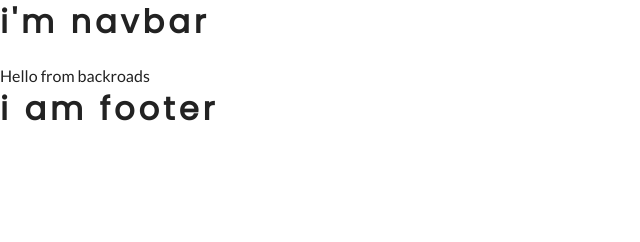
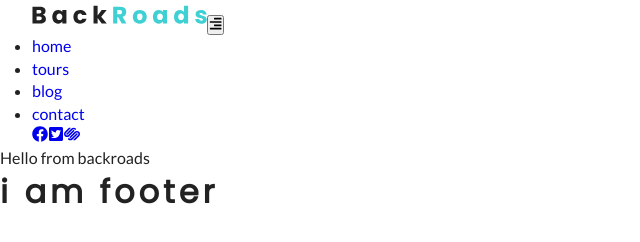
Before and after one commit to davidwachlin/backroads, a Gatsby site: page / in a window 1280 px wide. Shown: the whole page, without its empty margins (0-640 px from the left). Built offline with nearby package versions, Linux system fonts and the light colour scheme; Gatsby itself is replaced by a stand-in of ours.

Commit message:
builds and styles navbar

```diff
--- a/src/components/Navbar.js
+++ b/src/components/Navbar.js
@@ -11,10 +11,47 @@
   const toggleNav = () => {
     setNav(isOpen => !isOpen)
   }
+
   return (
-    <div>
-      <h1>i'm navbar</h1>
-    </div>
+    <nav className={styles.navbar}>
+      <div className={styles.navCenter}>
+        <div className={styles.navHeader}>
+          <img src={logo} alt="backroads-logo" />
+          <button type="button" className={styles.logoBtn} onClick={toggleNav}>
+            <FaAlignRight className={styles.logoIcon} />
+          </button>
+        </div>
+        <ul
+          className={
+            isOpen
+              ? `${styles.navLinks} ${styles.showNav}`
+              : `${styles.navLinks}`
+          }
+        >
+          {links.map((item, index) => {
+            return (
+              <li key={index}>
+                <Link to={item.path}>{item.text}</Link>
+              </li>
+            )
+          })}
+        </ul>
+        <div className={styles.navSocialLinks}>
+          {socialIcons.map((item, index) => {
+            return (
+              <a
+                key={index}
+                href={item.url}
+                target="_blank"
+                rel="noopeneer noreferrer"
+              >
+                {item.icon}
+              </a>
+            )
+          })}
+        </div>
+      </div>
+    </nav>
   )
 }
 
--- a/src/components/constants/social-icons.js
+++ b/src/components/constants/social-icons.js
@@ -1,5 +1,5 @@
 import React from 'react'
-import { FaFacebook, FaTwitterSquare, FaSquareSpace } from 'react-icons/fa'
+import { FaFacebook, FaTwitterSquare, FaSquarespace } from 'react-icons/fa'
 
 export default [
     {
@@ -11,7 +11,7 @@
         url: 'https://twitter.com'
     },
     {
-        icon: <FaSquareSpace/>,
+        icon: <FaSquarespace/>,
         url: 'https://twitter.com'
     }
 ]
--- a/src/css/navbar.module.css
+++ b/src/css/navbar.module.css
@@ -21,8 +21,8 @@
 .nav-links {
   list-style-type: none;
   transition: var(--mainTransition);
-  height: 0;
-  overflow: hidden;
+  /* height: 0;
+  overflow: hidden; */
 }
 .show-nav {
   height: 216px;
```
